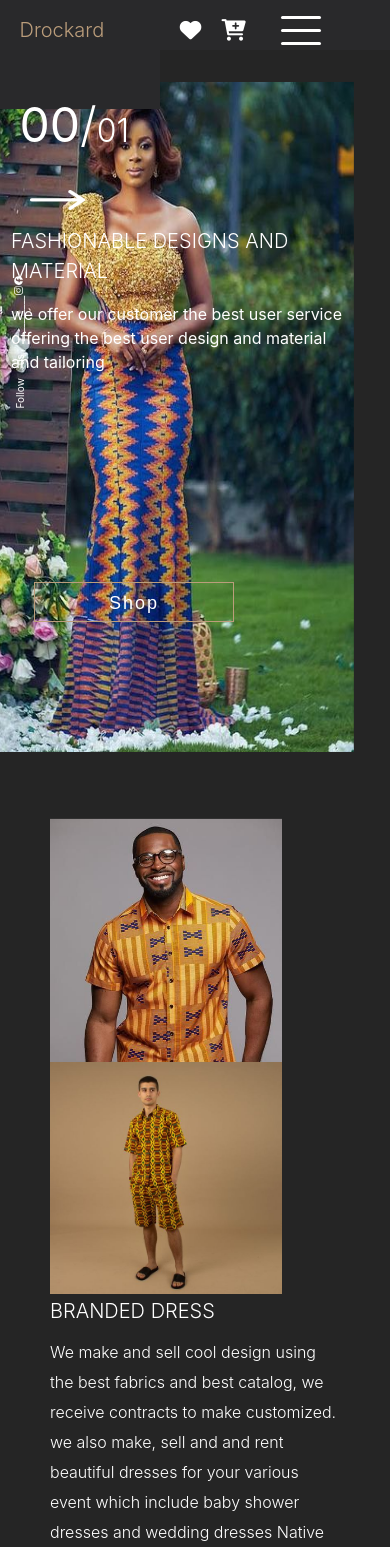
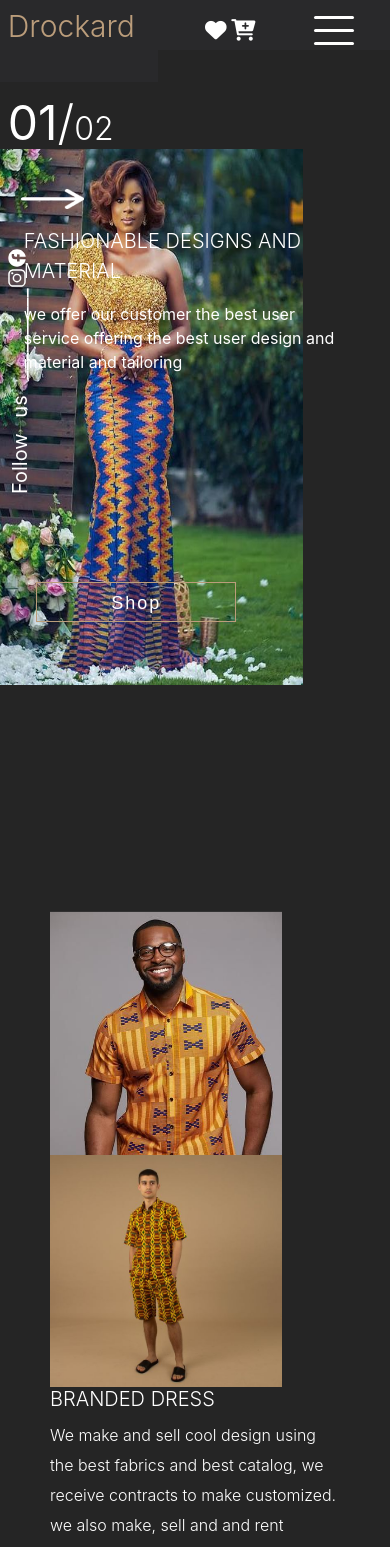
Before and after one commit to oniyidefaith/Dorkard, a React (Create React App) app: page / in a window 390 px wide. Shown: the top 1547 px of the page. Built offline with nearby package versions, Linux system fonts and the light colour scheme.

Commit message:
complete responsiveness for home page

```diff
--- a/src/App.scss
+++ b/src/App.scss
@@ -117,7 +117,6 @@ nav {
   width: 2em;
   display: flex;
   flex-direction: column;
-  align-items: flex-start;
   justify-content: space-between;
   cursor: pointer;
 }
@@ -155,7 +154,7 @@ nav {
 /* ----- animations--------- */
 /* clicked */
 .burger-bar.clicked:nth-child(1) {
-  transform: rotate(45deg) translate(0.7em, 1em);
+  transform: rotate(45deg) translate(0.5em, 1em);
   transition: ease-out 0.5s;
 }
 
@@ -165,7 +164,7 @@ nav {
 }
 
 .burger-bar.clicked:nth-child(3) {
-  transform: rotate(135deg) translate(-0.25em, 0.7em);
+  transform: rotate(135deg) translate(-0.2em, 0.6em);
   transition: ease-out 0.5s;
 }
 
@@ -407,7 +406,7 @@ nav {
   padding-left: 100px;
   padding-right: 100px;
 }
-// responsiveness for 320px
+// responsiveness for 320px and  375px
 
 @media screen and (max-width: 320px), (max-width: 375px), (max-width: 425px) {
   .content {
@@ -423,7 +422,7 @@ nav {
     z-index: 1;
   }
   .nav_link {
-    display: none;
+    display: none !important;
     z-index: 1;
   }
   .nav_flex {
@@ -441,16 +440,16 @@ nav {
   .menu {
     z-index: 99;
     width: 100%;
-    // margin-right: 200%;
+    font-size: 15px;
   }
   .quadrant {
     display: grid;
     margin-top: 20vh;
-    margin-left: -10%;
+    margin-left: -5%;
   }
   .grid-item {
     word-wrap: break-word;
-    font-size: 15px;
+    font-size: 12px !important;
   }
 
   .parent {
@@ -465,7 +464,7 @@ nav {
   }
   .explanation_content {
     display: inline-block;
-    margin-top: 170%;
+    margin-top: 170% !important;
   }
   .LogoCounter {
     margin-left: 0%;
@@ -484,8 +483,9 @@ nav {
     margin-left: 70%;
   }
   .media_content {
+    margin-right: 10%;
     font-size: 10px;
-    margin-top: 40%;
+    margin-top: 70%;
   }
   .home_content {
     display: inline-grid;
@@ -500,10 +500,16 @@ nav {
     margin-left: 50px;
   }
 
+  .BlockView {
+    text-align: left;
+    margin-left: 5px;
+  }
   .landing_txt {
-    width: 90%;
+    width: 85%;
     margin-top: 20%;
-    left: 20px;
+    margin-left: 3%;
+    word-wrap: break-word;
+    left: 15px !important;
     z-index: 1;
     justify-content: space-between;
   }
@@ -586,11 +592,108 @@ nav {
     margin-top: 20vh;
   }
 }
-@media screen and (max-width: 425px) {
-  .quadrant{
+@media screen and (max-width: 375px), (max-width: 425px) {
+  .nav_flex {
+    gap: 12% !important;
+  }
+  .quadrant {
     margin-left: 6%;
   }
-  .explanation_img_two{
+  .explanation_img_two {
     margin-left: -7%;
   }
+  .landing_content_two {
+    margin-top: -24% !important;
+  }
+  .media_content {
+    margin-top: 60% !important;
+    font-size: 20px !important;
+  }
 }
+@media screen and (max-width: 768px) {
+  .nav_flex {
+    gap: 2%;
+  }
+  .Logo {
+    padding: 6% 6% 15% 2%;
+  }
+  .name {
+    margin-top: -15%;
+    font-size: 30px;
+  }
+  .nav_link {
+    display: flex;
+  }
+  .mini_icons {
+    gap: 10%;
+  }
+  .menu {
+    z-index: 99;
+    width: 100%;
+    font-size: 15px;
+  }
+
+  .LogoCounter {
+    margin-left: 0%;
+    margin-top: 30%;
+  }
+  .forward {
+    margin-left: 10%;
+  }
+  .forward:hover {
+    margin-left: 15%;
+  }
+  .headCount {
+    font-size: 3rem;
+    line-height: 20px;
+  }
+  .miniCount {
+    font-size: 2rem;
+  }
+  .header_text {
+    width: 90% !important;
+    font-size: 20px !important;
+    line-height: 30px;
+  }
+
+  .explanation_content {
+    margin-top: 60%;
+  }
+  .media_content {
+    margin-right: 10%;
+    font-size: 20px;
+    margin-top: 10%;
+  }
+  .explanation_img {
+    width: 70%;
+    transform: scale(1);
+  }
+  .flexed_explain {
+    gap: 5%;
+  }
+  .flexed_kente {
+    height: 40%;
+  }
+  .flexed_kente_mini {
+    width: 40% !important;
+    height: 20%;
+  }
+  .header_txt {
+    line-height: 25px;
+  }
+  .grid-item {
+    word-wrap: break-word;
+    font-size: 24px;
+  }
+  .explanation_img {
+    width: 50%;
+  }
+}
+@media screen and (max-width: 1024px) {
+  .header_text{
+    font-size: 30px;
+  }
+  .landing_bg{
+    transform: scale(1);
+  }
+}
--- a/src/components/Nav.js
+++ b/src/components/Nav.js
@@ -12,7 +12,7 @@ import ImgTwo from '../images/event_dresses.jpg'
 
 const Nav = (props) => {
     const links = ['Shop', 'About', 'Contact']
-    const [count, setCount] = useState(0)
+    const [count, setCount] = useState(1)
 
     const content = [
         {
@@ -39,8 +39,8 @@ const Nav = (props) => {
 
 
 
-    if (count === 2) {
-        setCount(0)
+    if (count === 3) {
+        setCount(1)
 
     }
     const LinkList = links.map(lists => <Link className='nav_link' to={lists + '/'}>{lists.toLocaleLowerCase()}</Link>)
@@ -51,9 +51,9 @@ const Nav = (props) => {
                     <p className='name'>Drockard</p>
                     <div className='LogoCounter'>
                         <span className='headCount'>{'0' + count}</span>/
-                        <span className='miniCount'>01</span>
+                        <span className='miniCount'>02</span>
                     </div>
-                    <img src={ForwardBtn} onClick={() => { setCount(count + 1); nextSlide(); }} className="forward" alt="" />
+                    <img src={ForwardBtn} onClick={() => { setCount(count+ 1); nextSlide(); }} className="forward" alt="" />
                 </div>
                 <div className="nav_list nav_link">
                     Home
```
